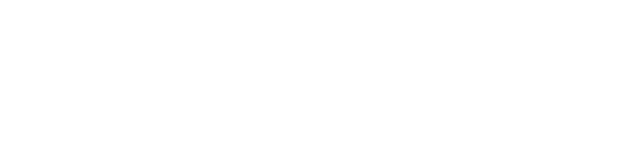
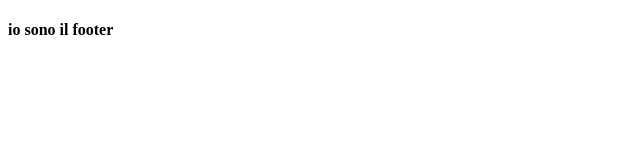
Before and after one commit to MhZ9191/test-repo, a plain HTML site: page index.html in a window 1280 px wide. Shown: the whole page, without its empty margins (0-640 px from the left). Drawn offline with Linux system fonts and the light colour scheme.

Commit message:
Add Footer

```diff
--- a/index.html
+++ b/index.html
@@ -5,5 +5,9 @@
     <meta name="viewport" content="width=device-width, initial-scale=1.0" />
     <title>Hello World</title>
   </head>
-  <body></body>
+  <body>
+    <footer>
+      <h4>io sono il footer</h4>
+    </footer>
+  </body>
 </html>
```
